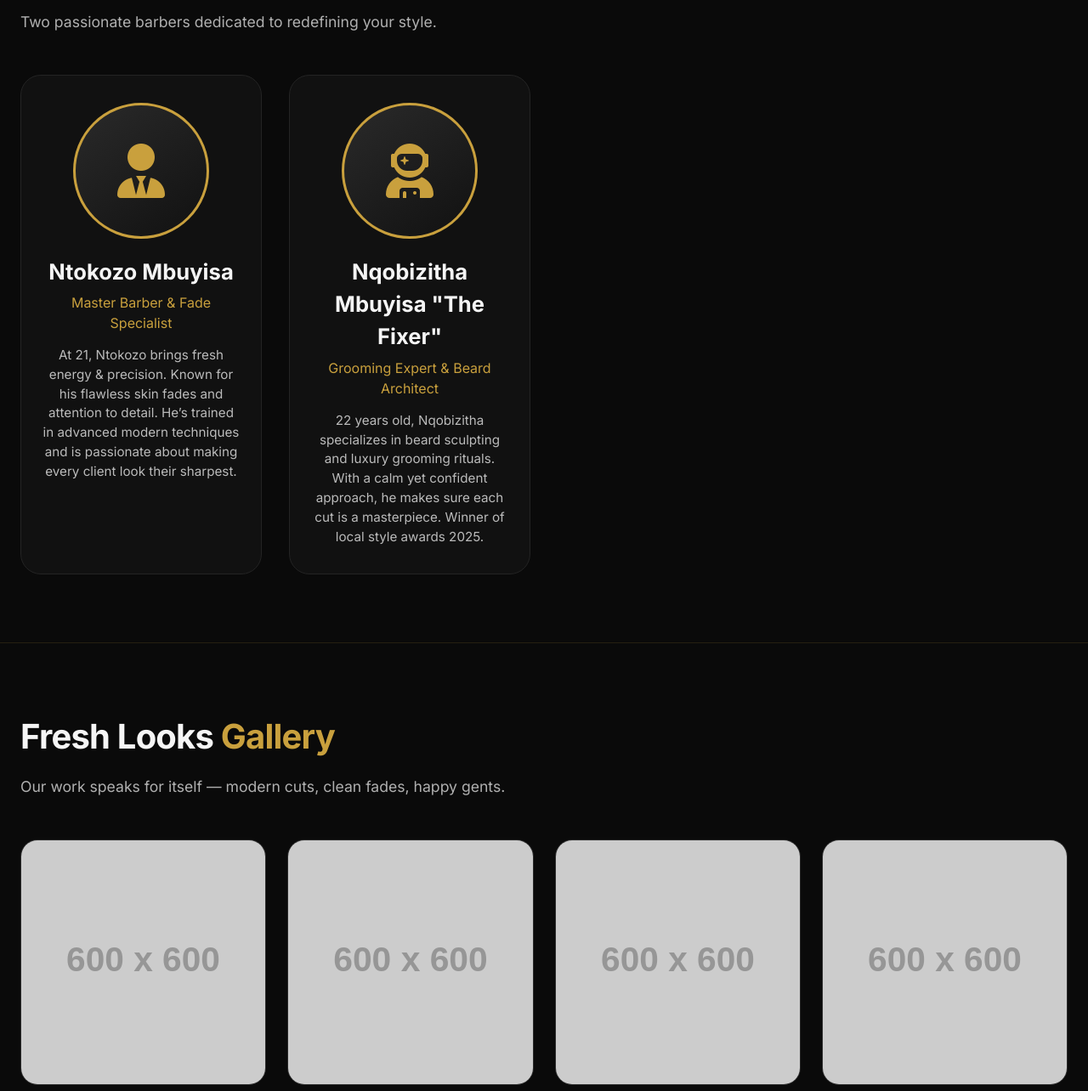
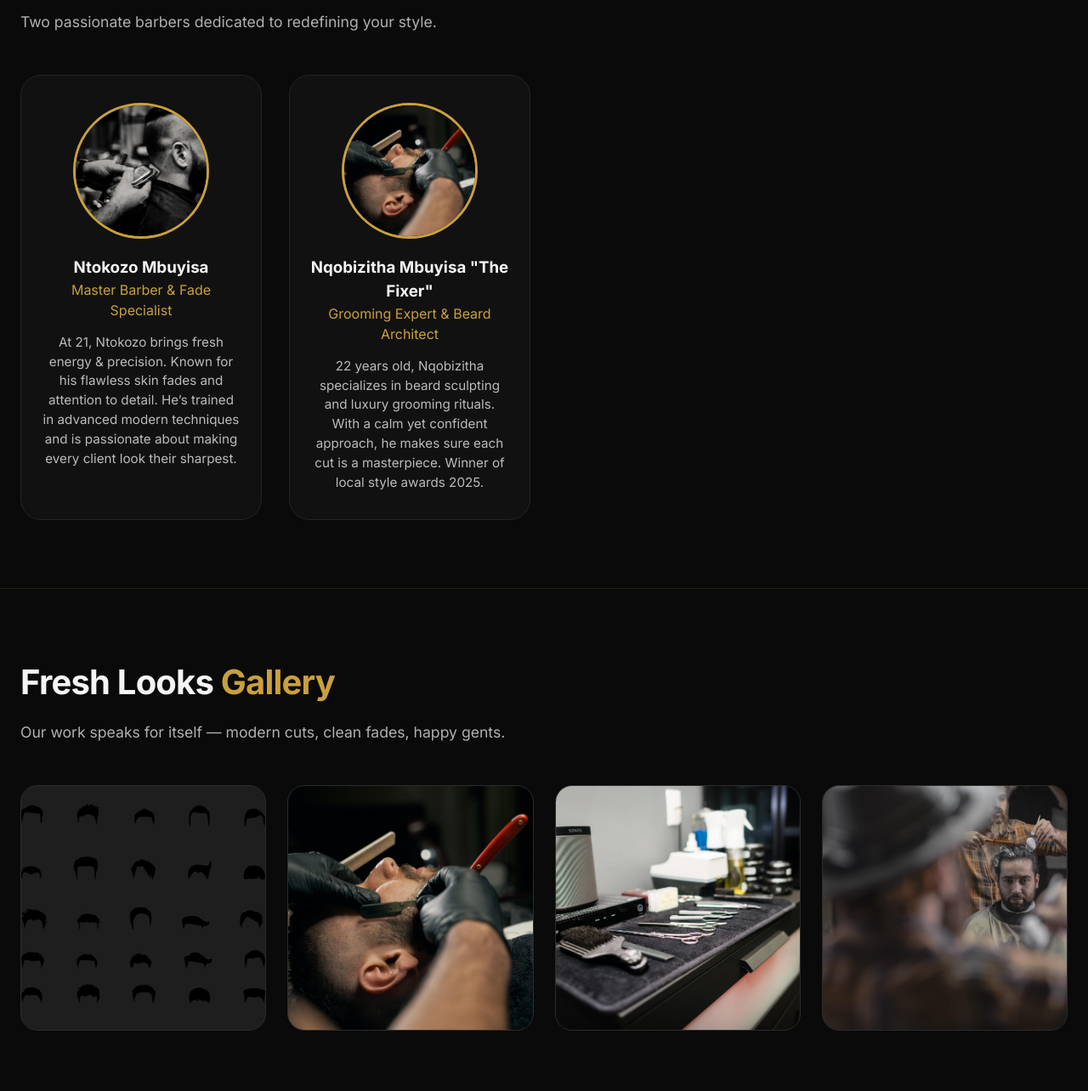
Before and after one commit to Nqobizitha04Mbuyisa/FUTURE_FS_03, a plain HTML site: page index.html in a window 1280 px wide. Shown: the part 2496-3780 px from the top of the page at 85% size. Drawn offline with nearby package versions, Linux system fonts and the light colour scheme; placeholder pictures from the web are drawn by us.

```diff
--- a/index.html
+++ b/index.html
@@ -247,6 +247,7 @@
         }
 
         .barber-img {
+            overflow: hidden;
             width: 160px;
             height: 160px;
             border-radius: 50%;
@@ -259,11 +260,16 @@
             border: 3px solid var(--gold);
             color: var(--gold);
         }
+        .barber-img img {
+           width: 100%;
+           height: 100%;
+           object-fit: cover;
+         }
 
-        .barber-card h3 {
+        /*.barber-card h3 {
             font-size: 1.6rem;
             margin-bottom: 5px;
-        }
+        }*/
 
         .barber-title {
             color: var(--gold);
@@ -284,6 +290,7 @@
         }
 
         .gallery-item {
+            overflow: hidden;
             border-radius: 20px;
             overflow: hidden;
             aspect-ratio: 1 / 1;
@@ -595,13 +602,17 @@
             <div class="section-sub">Two passionate barbers dedicated to redefining your style.</div>
             <div class="barbers-grid">
                 <div class="barber-card">
-                    <div class="barber-img"><i class="fas fa-user-tie"></i></div>
+                    <div class="barber-img">
+                     <img src="Hair Barber.jpg" alt="Ntokozo Mbuyisa">
+                    </div>
                     <h3>Ntokozo Mbuyisa </h3>
                     <div class="barber-title">Master Barber & Fade Specialist</div>
                     <p class="barber-bio">At 21, Ntokozo brings fresh energy & precision. Known for his flawless skin fades and attention to detail. He’s trained in advanced modern techniques and is passionate about making every client look their sharpest.</p>
                 </div>
                 <div class="barber-card">
-                    <div class="barber-img"><i class="fas fa-user-astronaut"></i></div>
+                    <div class="barber-img">
+                     <img src="Beard Specialist.jpg" alt="Nqobizitha Mbuyisa">
+                    </div>
                     <h3>Nqobizitha Mbuyisa "The Fixer" </h3>
                     <div class="barber-title">Grooming Expert & Beard Architect</div>
                     <p class="barber-bio">22 years old, Nqobizitha specializes in beard sculpting and luxury grooming rituals. With a calm yet confident approach, he makes sure each cut is a masterpiece. Winner of local style awards 2025.</p>
@@ -616,10 +627,10 @@
             <h2>Fresh Looks <span class="gold-text">Gallery</span></h2>
             <div class="section-sub">Our work speaks for itself — modern cuts, clean fades, happy gents.</div>
             <div class="gallery-grid">
-                <div class="gallery-item"><img src="https://placehold.co/600x600/222222/C9A03D?text=Clean+Fade+Ulundi" alt="Haircut style"></div>
-                <div class="gallery-item"><img src="https://placehold.co/600x600/222222/C9A03D?text=Beard+Trim+Expert" alt="Beard grooming"></div>
-                <div class="gallery-item"><img src="https://placehold.co/600x600/222222/C9A03D?text=Premium+Tools" alt="Barber tools premium"></div>
-                <div class="gallery-item"><img src="https://placehold.co/600x600/222222/C9A03D?text=Happy+Client+Style" alt="Happy client"></div>
+                <div class="gallery-item"><img src="Haircut and Style.png?text=Clean+Fade+Ulundi" alt="Haircut style"></div>
+                <div class="gallery-item"><img src="Beard.jpg?text=Beard+Trim+Expert" alt="Beard grooming"></div>
+                <div class="gallery-item"><img src="BarberTools.jpg?text=Premium+Tools" alt="Barber tools premium"></div>
+                <div class="gallery-item"><img src="Happy Client.jpg?text=Happy+Client+Style" alt="Happy client"></div>
             </div>
         </div>
     </section>
```
